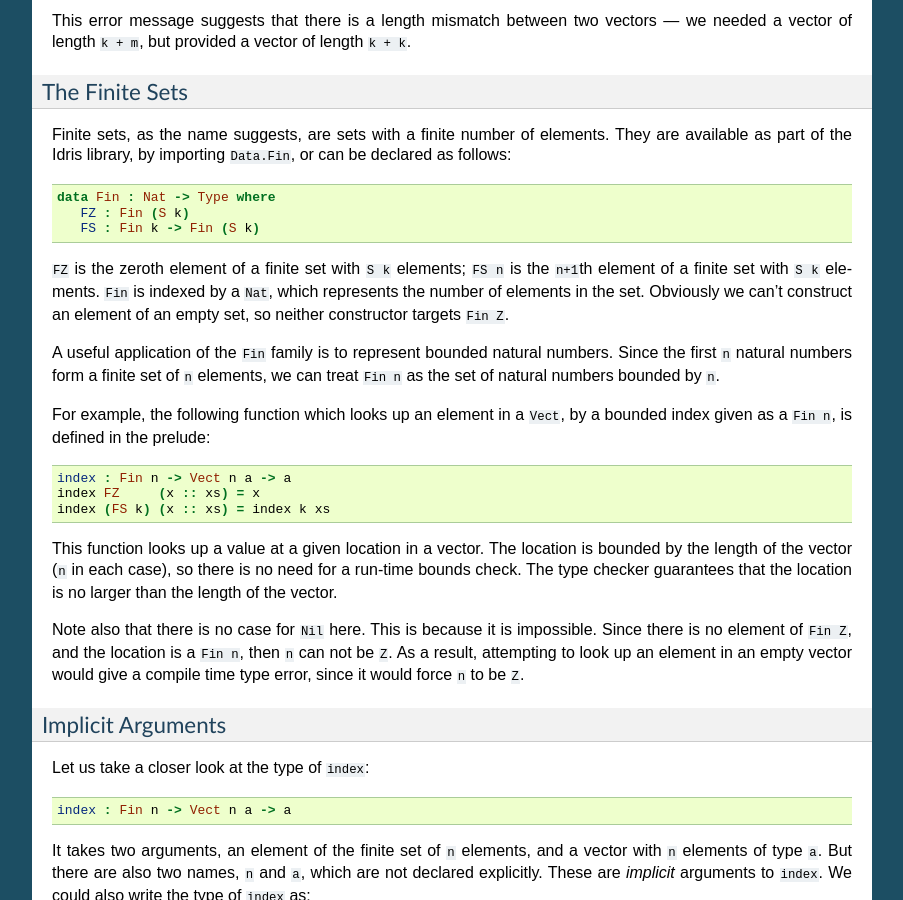
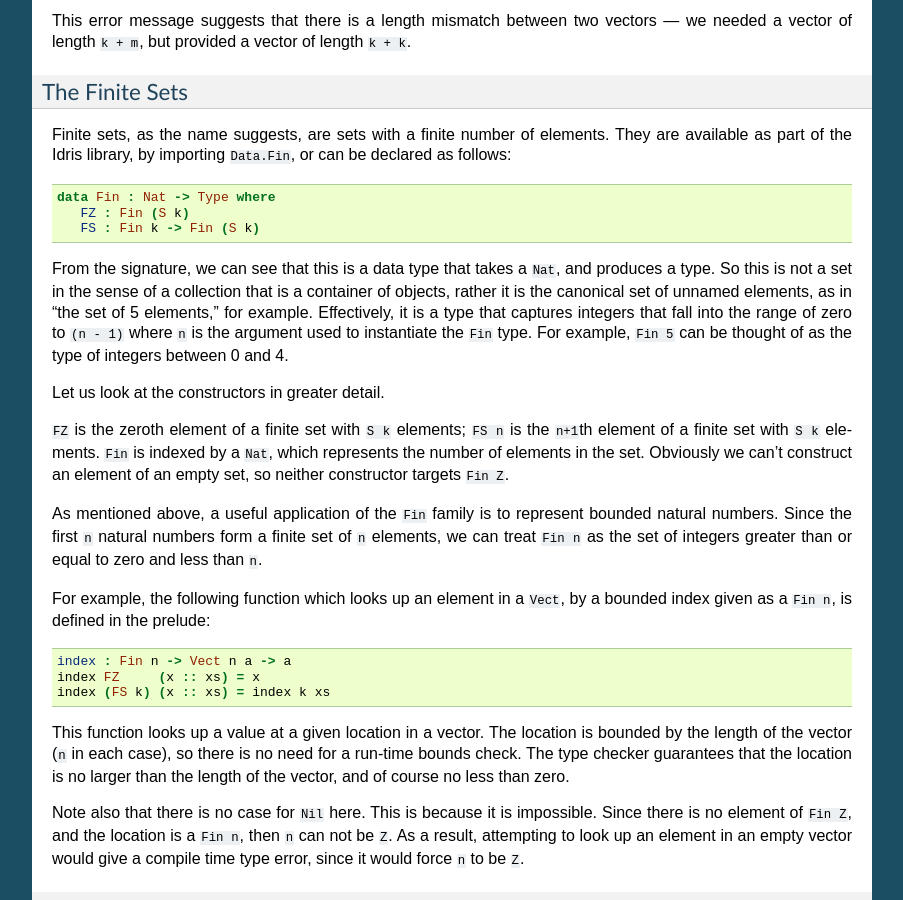
Before and after one commit to idris-lang/Idris-dev, a Sphinx documentation site: the page built from docs/tutorial/typesfuns.rst, in a window 1280 px wide and 900 px high, scrolled down 4377 px. Shown: the whole window, without its empty margins (198-1101 px from the left). Built offline with Sphinx 7.4.7, drawn with Linux system fonts in a browser that asks for light colours; formulas are drawn with MathJax 3.

Commit message:
Clarify Data.Fin meaning for people who haven't seen this usage before

```diff
--- a/docs/tutorial/typesfuns.rst
+++ b/docs/tutorial/typesfuns.rst
@@ -334,16 +334,25 @@ importing ``Data.Fin``, or can be declared as follows:
        FZ : Fin (S k)
        FS : Fin k -> Fin (S k)
 
+From the signature,  we can see that this is a data type that takes a ``Nat``, and produces a type.
+So this is not a set in the sense of a collection that is a container of objects,
+rather it is the canonical set of unnamed elements, as in "the set of 5 elements," for example.
+Effectively, it is a type that captures integers that fall into the range of zero to ``(n - 1)`` where
+``n`` is the argument used to instantiate the ``Fin`` type.
+For example, ``Fin 5`` can be thought of as the type of integers between 0 and 4.
+
+Let us look at the constructors in greater detail.
+
 ``FZ`` is the zeroth element of a finite set with ``S k`` elements;
 ``FS n`` is the ``n+1``\ th element of a finite set with ``S k``
 elements. ``Fin`` is indexed by a ``Nat``, which represents the number
 of elements in the set. Obviously we can’t construct an element of an
 empty set, so neither constructor targets ``Fin Z``.
 
-A useful application of the ``Fin`` family is to represent bounded
+As mentioned above, a useful application of the ``Fin`` family is to represent bounded
 natural numbers. Since the first ``n`` natural numbers form a finite
-set of ``n`` elements, we can treat ``Fin n`` as the set of natural
-numbers bounded by ``n``.
+set of ``n`` elements, we can treat ``Fin n`` as the set of integers
+greater than or equal to zero and less than ``n``.
 
 For example, the following function which looks up an element in a
 ``Vect``, by a bounded index given as a ``Fin n``, is defined in the
@@ -359,7 +368,7 @@ This function looks up a value at a given location in a vector. The
 location is bounded by the length of the vector (``n`` in each case),
 so there is no need for a run-time bounds check. The type checker
 guarantees that the location is no larger than the length of the
-vector.
+vector, and of course no less than zero.
 
 Note also that there is no case for ``Nil`` here. This is because it
 is impossible. Since there is no element of ``Fin Z``, and the
```
